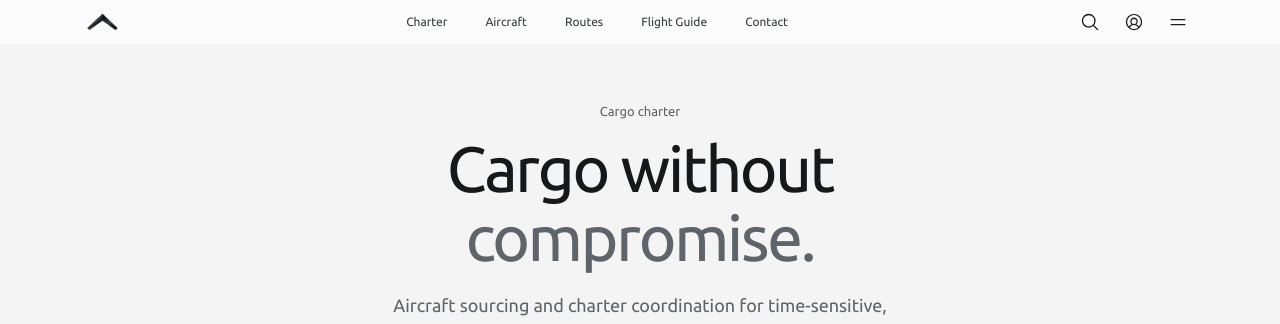
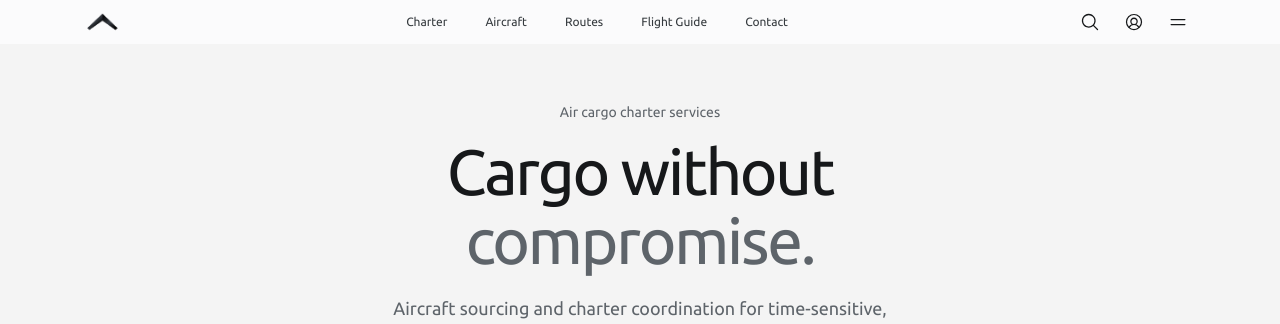
Before and after one commit to EXJETS/EXJET, a Next.js app: page /cargo in a window 1280 px wide. Shown: the top 324 px of the page. Built offline with nearby package versions, Linux system fonts and the light colour scheme.

Commit message:
Apply tested SEO release: app/cargo

```diff
--- a/app/cargo/page.tsx
+++ b/app/cargo/page.tsx
@@ -1,3 +1,4 @@
+import { ContentCollection } from "@/components/EditorialPage";
 import { ButtonLink } from "@/components/ButtonLink";
 import { PageHero } from "@/components/PageHero";
 import { QuoteForm } from "@/components/QuoteForm";
@@ -21,7 +22,7 @@ const freighters = [
 export default function CargoPage() {
   return (
     <>
-      <PageHero
+      <PageHero heading="Air cargo charter services"
         dark
         image="/images/cargo-charter-747.webp"
         imageAlt="Boeing 747 freighter being loaded on the apron at dusk"
@@ -80,6 +81,7 @@ export default function CargoPage() {
           </div>
         </div>
       </section>
+      <ContentCollection paths={["/cargo/dallas"]} title="Dallas cargo charter." description="Plan an urgent or specialist shipment from the Dallas–Fort Worth region." showImages={false} />
     </>
   );
 }
```
